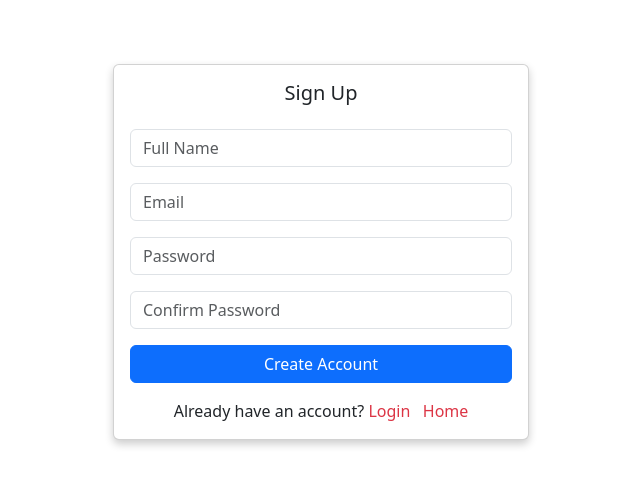
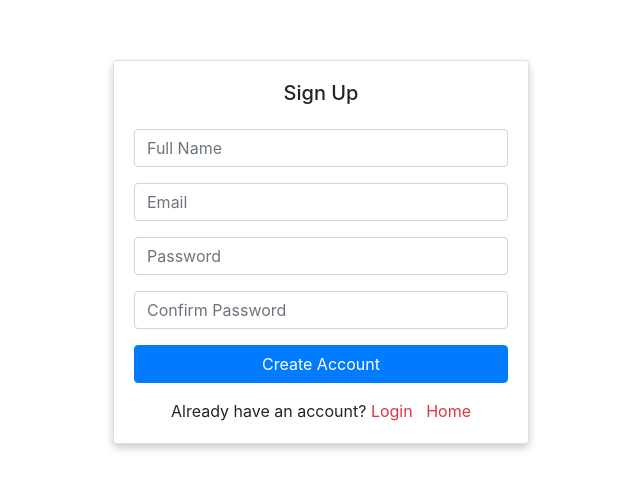
Before and after one commit to mohitsharma990/yummy_static, a plain HTML site: page SignUpPage/index.html in a window 1280 px wide. Shown: the part 148-638 px from the top of the page, 319-959 px from the left. Drawn offline with nearby package versions, Linux system fonts and the light colour scheme.

Commit message:
bootstrap relinked

```diff
--- a/SignUpPage/index.html
+++ b/SignUpPage/index.html
@@ -4,6 +4,7 @@
   <meta charset="UTF-8">
   <meta name="viewport" content="width=device-width, initial-scale=1.0">
   <link href="https://cdnjs.cloudflare.com/ajax/libs/bootstrap/5.3.0/css/bootstrap.min.css" rel="stylesheet">
+  <link href="https://stackpath.bootstrapcdn.com/bootstrap/4.5.2/css/bootstrap.min.css" rel="stylesheet">
   <link href="style.css" rel="stylesheet">
   <title>Sign Up Form</title>
 </head>
```
Also changed, not shown: Homepage/index.html (+1 -0 lines).
